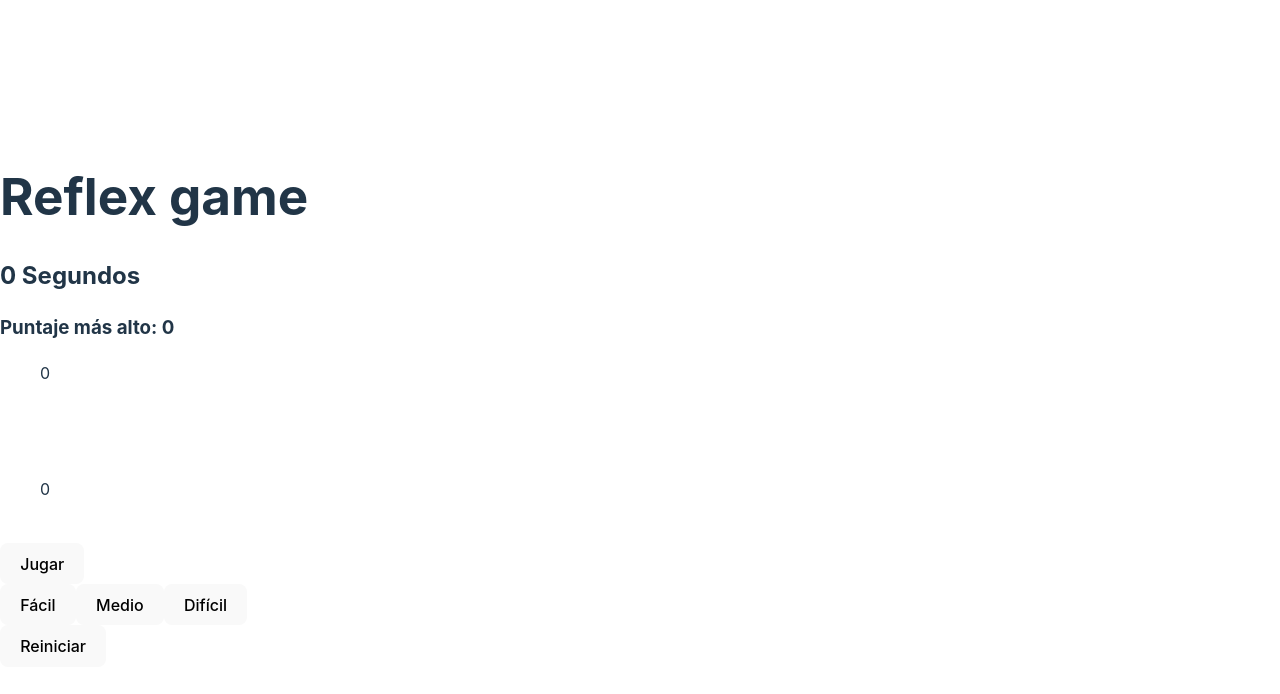
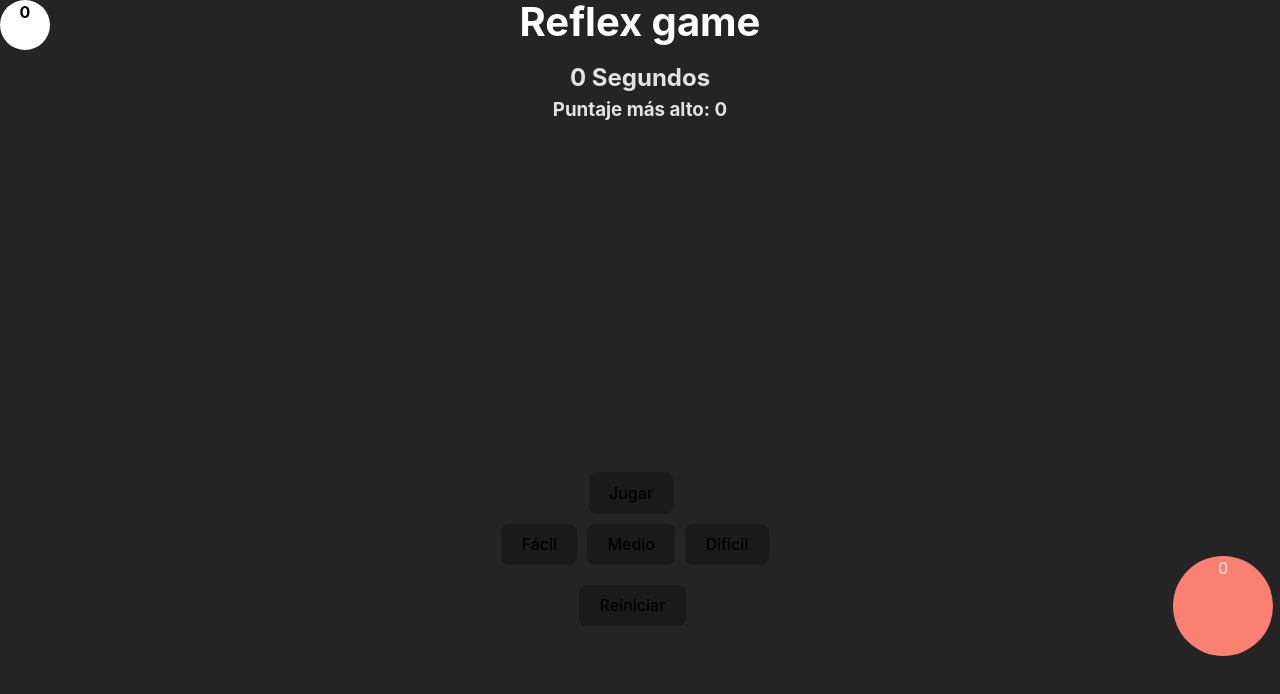
Before and after one commit to martinmorondo/reflex-game, a React (Vite) app: page / in a window 1280 px wide. Shown: the top 694 px of the page. Built offline with nearby package versions, Linux system fonts and the light colour scheme.

Commit message:
update styles

```diff
--- a/src/index.css
+++ b/src/index.css
@@ -14,13 +14,10 @@
   -webkit-text-size-adjust: 100%;
 }
 
-a {
-  font-weight: 500;
-  color: #646cff;
-  text-decoration: inherit;
-}
-a:hover {
-  color: #535bf2;
+* {
+  margin: 0;
+  padding: 0;
+  box-sizing: border-box;
 }
 
 body {
@@ -31,9 +28,70 @@ body {
   min-height: 100vh;
 }
 
+main {
+  display: grid;
+  text-align: center;
+  height: 100vh;
+  width: 100vw;
+}
+
 h1 {
-  font-size: 3.2em;
+  font-size: 2.5rem;
+  margin-bottom: 1rem;
   line-height: 1.1;
+  color: #fff;
+}
+
+.circle {
+  cursor: pointer;
+  position: absolute;
+  width: 120px;
+  height: 120px;
+  border-radius: 50%;
+  background-color: salmon;
+  transition: transform 0.5s ease-in-out;
+  top: 100px;
+  left: 40px;
+}
+
+.circle:hover {
+  transform: scale(1.2);
+  background-color: red;
+  font-weight: bold;
+}
+
+.circle.clicked {
+  animation: pulse 0.5s;
+}
+
+@keyframes pulse {
+  0% {
+    transform: scale(1);
+  }
+  50% {
+    transform: scale(1.2);
+  }
+  100% {
+    transform: scale(1);
+  }
+}
+
+.obstacle {
+  cursor: pointer;
+  color: black;
+  font-weight: bold;
+  position: absolute;
+  width: 25px;
+  height: 25px;
+  border-radius: 50%;
+  background-color: #fff;
+  transition: transform 0.5s ease-in-out;
+  left: 1000px;
+  bottom: 20px;
+}
+
+.obstacle:hover {
+  background-color: green;
 }
 
 button {
@@ -47,23 +105,29 @@ button {
   cursor: pointer;
   transition: border-color 0.25s;
 }
+
 button:hover {
   border-color: #646cff;
 }
+
 button:focus,
 button:focus-visible {
   outline: 4px auto -webkit-focus-ring-color;
+  background-color: red;
 }
 
-@media (prefers-color-scheme: light) {
-  :root {
-    color: #213547;
-    background-color: #ffffff;
-  }
-  a:hover {
-    color: #747bff;
-  }
-  button {
-    background-color: #f9f9f9;
-  }
+.btn-play {
+  margin-right: 18px;
 }
+
+.btn-restart {
+  margin: 20px 15px 0px 0px;
+}
+
+.difficulty-buttons {
+  margin-top: 10px;
+}
+
+.difficulty-button {
+  margin-right: 10px;
+}
```
